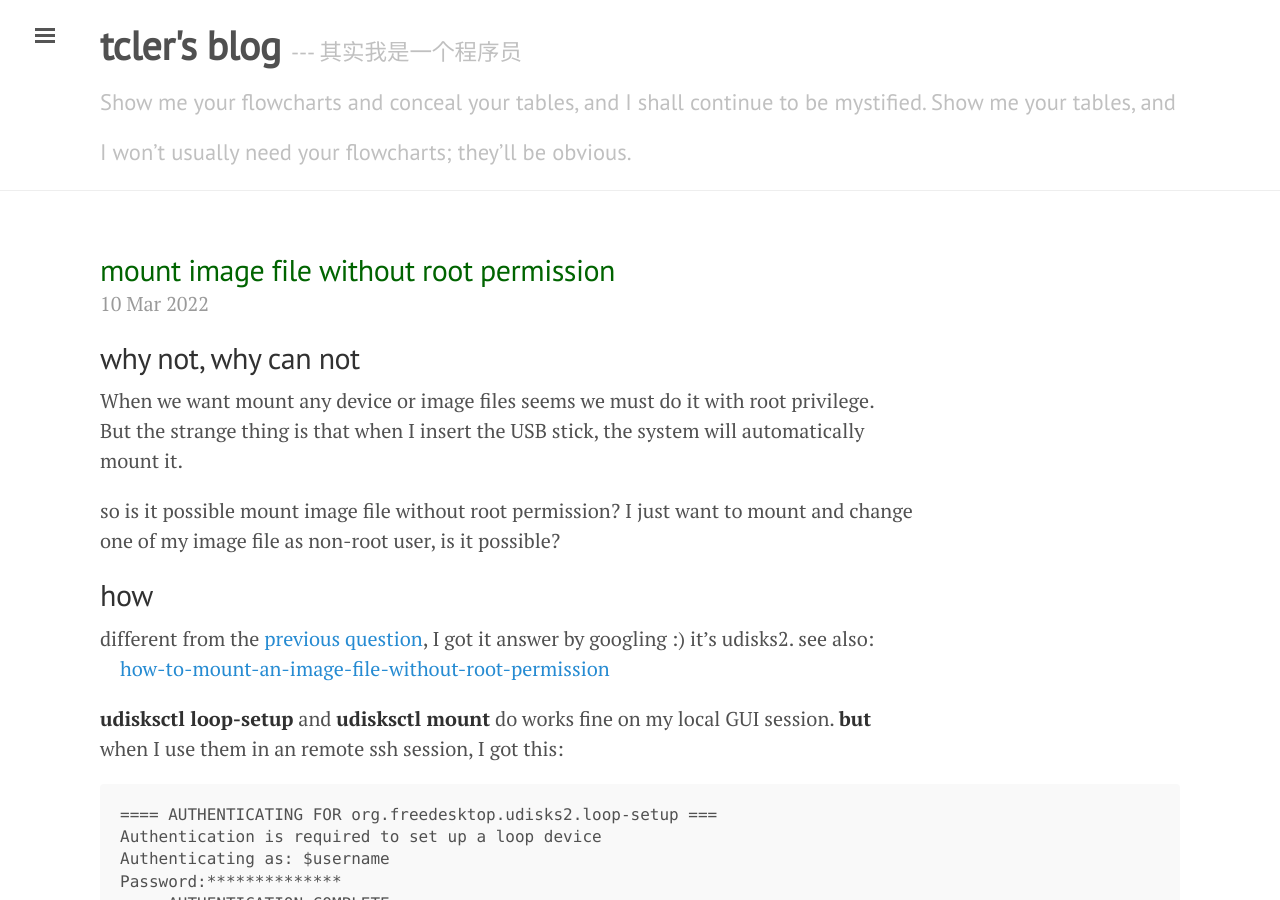
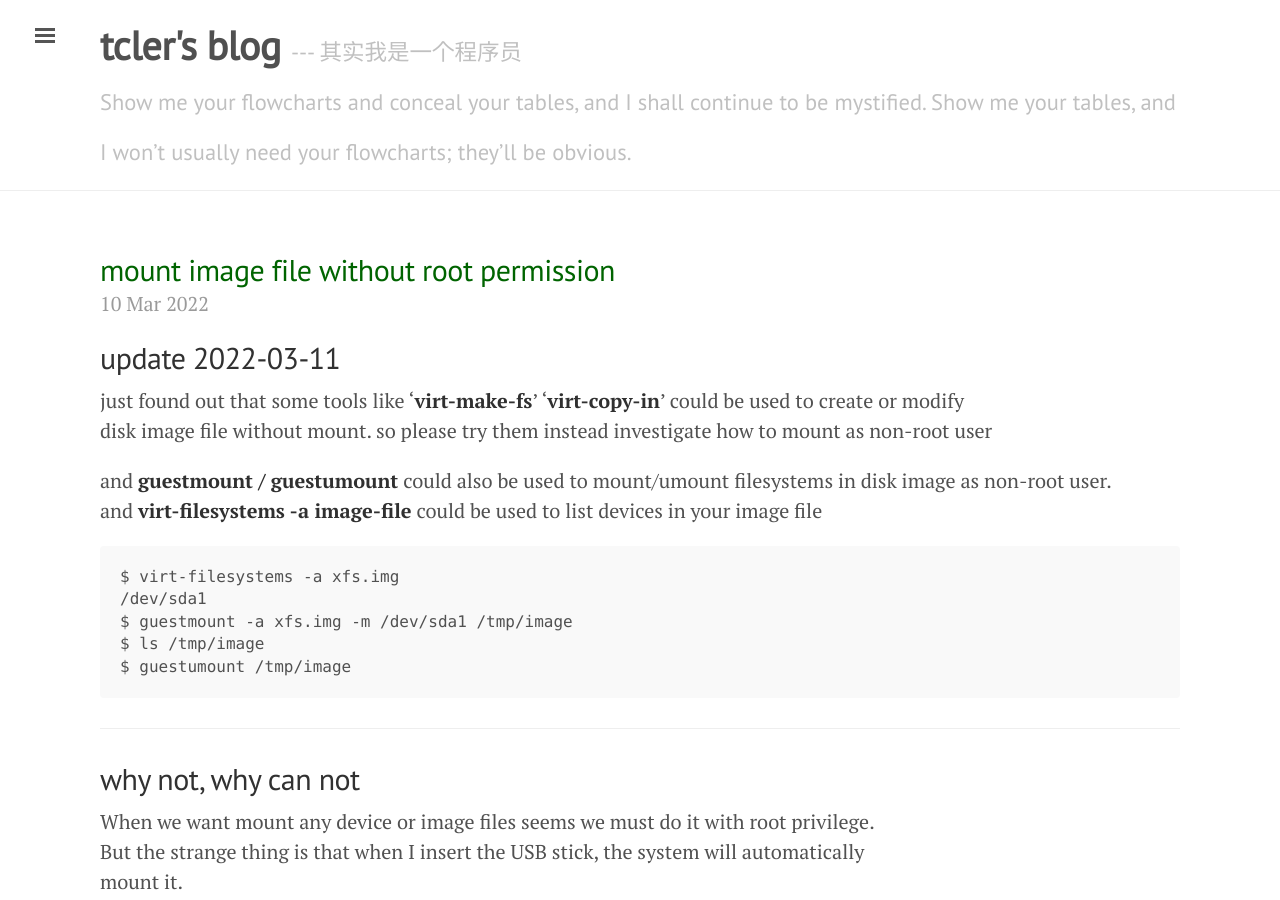
Before and after one commit to tcler/tcler.github.io, a Jekyll site: the page built from _posts/2022-03-10-mount-image-file-without-root-permission.md, in a window 1280 px wide and 900 px high. Built offline with Jekyll 4.4.1, drawn with Linux system fonts in a browser that asks for light colours.

Commit message:
Update 2022-03-10-mount-image-file-without-root-permission.md

````diff
--- a/_posts/2022-03-10-mount-image-file-without-root-permission.md
+++ b/_posts/2022-03-10-mount-image-file-without-root-permission.md
@@ -3,6 +3,20 @@ layout: post
 title: "mount image file without root permission"
 ---
 
+## update 2022-03-11
+just found out that some tools like '**virt-make-fs**' '**virt-copy-in**' could be used to create or modify
+disk image file without mount. so please try them instead investigate how to mount as non-root user
+
+and **guestmount / guestumount** could also be used to mount/umount filesystems in disk image as non-root user.
+and **virt-filesystems -a image-file** could be used to list devices in your image file
+```
+$ virt-filesystems -a xfs.img
+/dev/sda1
+$ guestmount -a xfs.img -m /dev/sda1 /tmp/image
+$ ls /tmp/image
+$ guestumount /tmp/image
+```
+---
 ## why not, why can not
 When we want mount any device or image files seems we must do it with root privilege.
 But the strange thing is that when I insert the USB stick, the system will automatically
````
